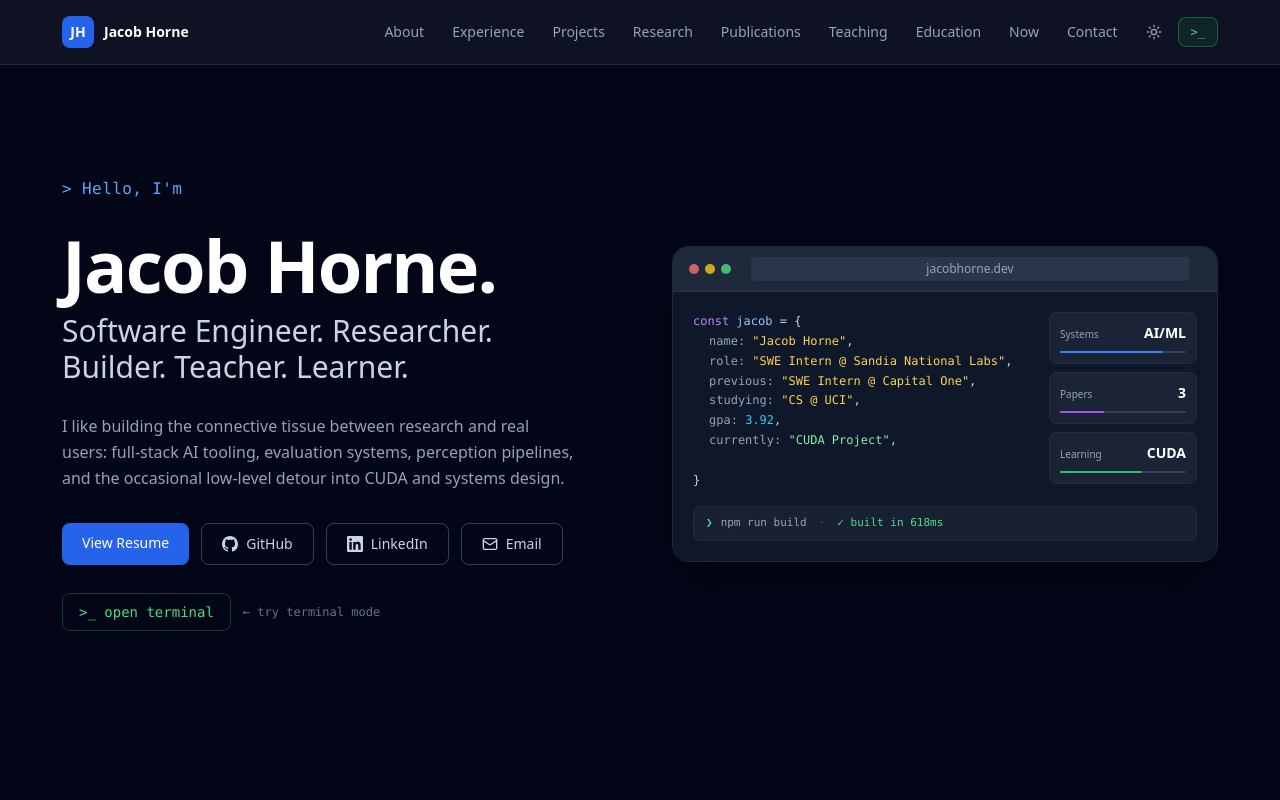
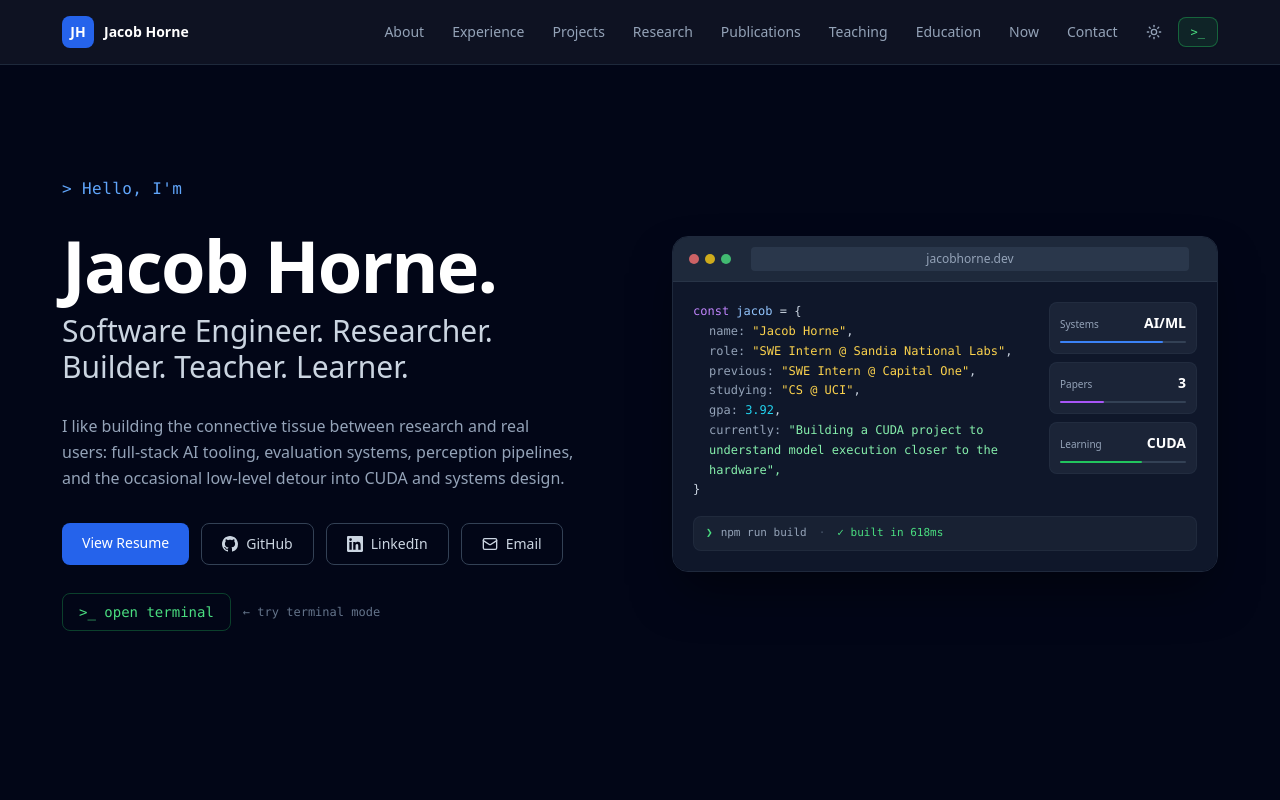
Before and after one commit to jacobhorne-jth/jacobhorne-jth.github.io, a React (Vite) app: page / in a window 1280 px wide. Shown: the top 800 px of the page. Built offline with nearby package versions, Linux system fonts and the light colour scheme.

Commit message:
Expand currently items into sentences

```diff
--- a/src/App.tsx
+++ b/src/App.tsx
@@ -998,14 +998,14 @@ function Navbar({
 // ─── Hero ─────────────────────────────────────────────────────────────────────
 
 const CURRENTLY_ITEMS = [
-  "CUDA Project",
-  "Lazarus project",
-  "text-to-SQL research",
-  "physics-informed ML research",
+  "Building a CUDA project to understand model execution closer to the hardware",
+  "Building Lazarus to revive scattered context into usable workflows",
+  "Researching text-to-SQL confidence through query execution and repair loops",
+  "Researching physics-informed ML for fast thermal storage prediction",
   "Sandia full-stack work making AI research usable by users",
-  "studying system design",
-  "personal operating system",
-  "underwater robotics perception engineering",
+  "Studying system design to better understand production systems",
+  "Building a personal operating system across tools, notes, and automations",
+  "Building underwater robotics perception systems for autonomous robot vision",
 ];
 
 function LaptopVisual() {
```
